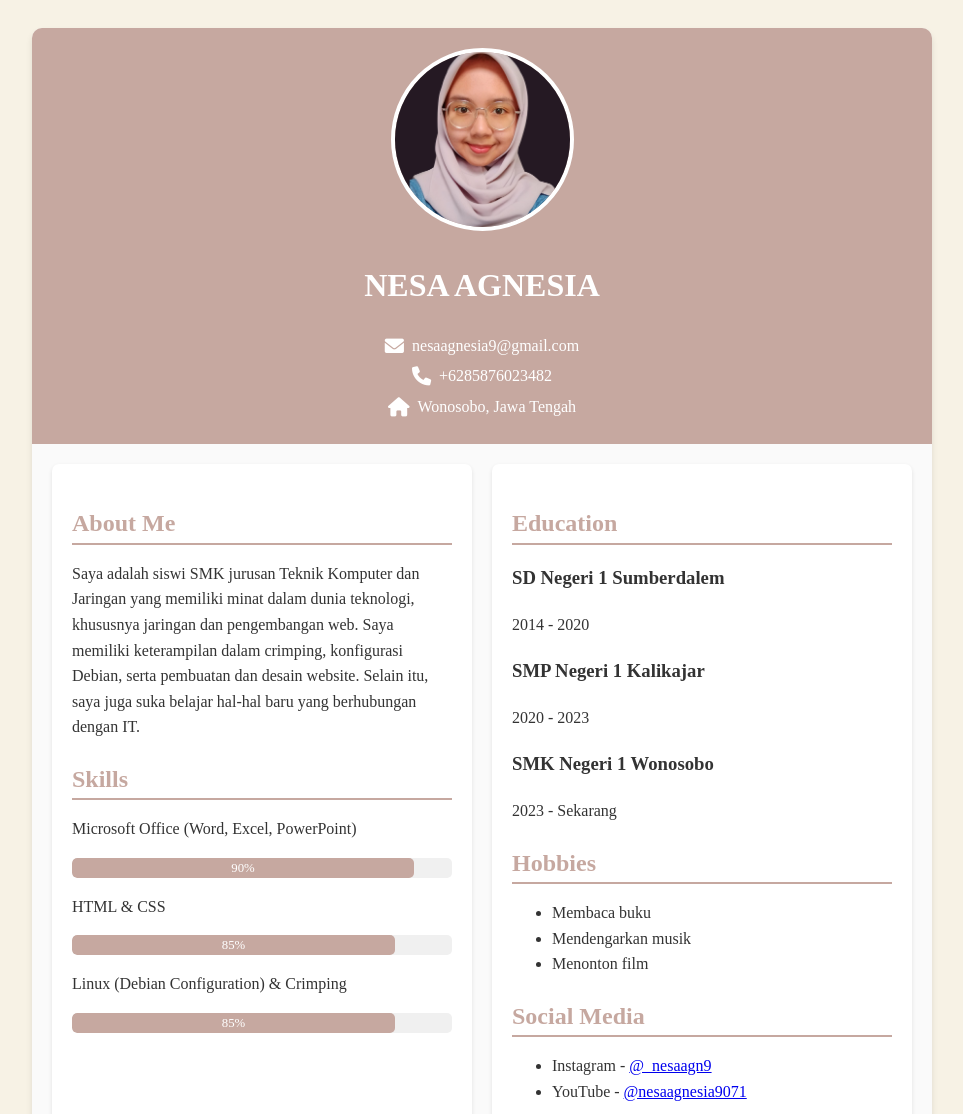
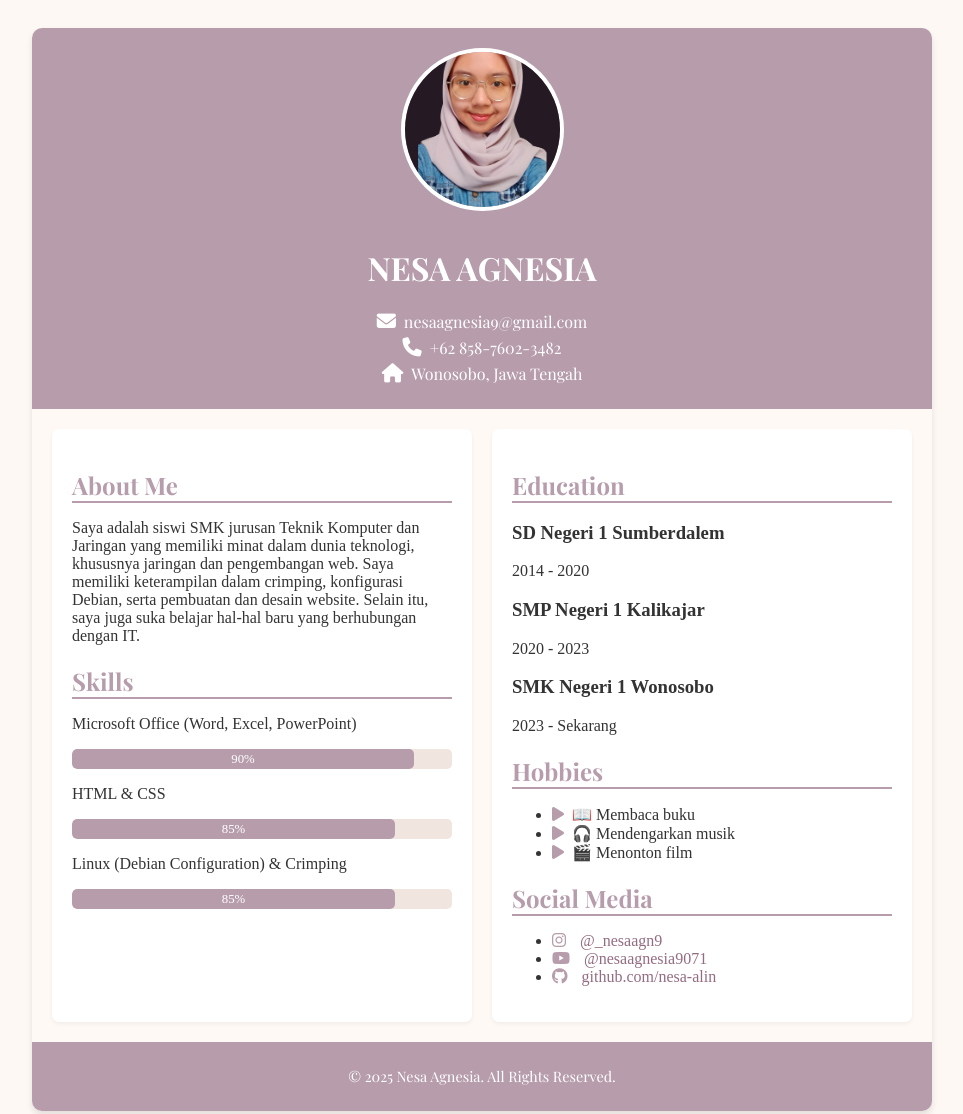
Before and after one commit to nesa-alin/nesaaa, a plain HTML site: page index.html in a window 1280 px wide. Shown: the top 1114 px of the page, without its empty margins (158-1121 px from the left). Drawn offline with nearby package versions, Linux system fonts and the light colour scheme.

Commit message:
Add files via upload

```diff
--- a/index.html
+++ b/index.html
@@ -1,50 +1,63 @@
 <!DOCTYPE html>
 <html lang="en">
 <head>
-    <meta charset="UTF-8">
-    <meta name="viewport" content="width=device-width, initial-scale=1.0">
+  <meta charset="UTF-8" />
+  <meta name="viewport" content="width=device-width, initial-scale=1.0" />
   <title>CV - NESA AGNESIA</title>
-    <link rel="stylesheet" href="style.css">
-    <link href="https://cdnjs.cloudflare.com/ajax/libs/font-awesome/6.0.0-beta3/css/all.min.css" rel="stylesheet">
+  <link
+    rel="stylesheet"
+    href="https://cdnjs.cloudflare.com/ajax/libs/font-awesome/6.5.0/css/all.min.css"/>
+  <link
+    href="https://fonts.googleapis.com/css2?family=Playfair+Display:wght@400;700&display=swap"
+    rel="stylesheet"
+  />
+  <link rel="stylesheet" href="style.css" />
 </head>
 <body>
   <div class="cv-container">
     <header class="cv-header">
       <div class="profile-photo">
-                <img src="gambar/foto cv.jpg">
+        <img src="gambar/foto cv.jpg" alt="Foto Profil Nesa Agnesia" />
       </div>
       <h1>NESA AGNESIA</h1>
       <p class="contact">
         <i class="fas fa-envelope"></i> nesaagnesia9@gmail.com
       </p>
       <p class="contact">
-                <i class="fas fa-phone"></i> +6285876023482
+        <i class="fas fa-phone"></i> +62 858-7602-3482
       </p>
       <p class="contact">
         <i class="fas fa-home"></i> Wonosobo, Jawa Tengah
       </p>
     </header>
+
     <main class="cv-main">
       <section class="cv-left">
         <h2>About Me</h2>
-                <p> Saya adalah siswi SMK jurusan Teknik Komputer dan Jaringan yang memiliki minat dalam dunia teknologi, khususnya jaringan dan pengembangan web. Saya memiliki keterampilan dalam crimping, konfigurasi Debian, serta pembuatan dan desain website. Selain itu, saya juga suka belajar hal-hal baru yang berhubungan dengan IT. </p>
+        <p>
+          Saya adalah siswi SMK jurusan Teknik Komputer dan Jaringan yang
+          memiliki minat dalam dunia teknologi, khususnya jaringan dan
+          pengembangan web. Saya memiliki keterampilan dalam crimping,
+          konfigurasi Debian, serta pembuatan dan desain website. Selain itu,
+          saya juga suka belajar hal-hal baru yang berhubungan dengan IT.
+        </p>
+
         <h2>Skills</h2>
         <p>Microsoft Office (Word, Excel, PowerPoint)</p>
         <div class="load">
-                    <div class="progress" style="width:90%">90%</div>
+          <div class="progress" style="width: 90%">90%</div>
         </div>
 
         <p>HTML & CSS</p>
         <div class="load">
-                    <div class="progress" style="width:85%">85%</div>
+          <div class="progress" style="width: 85%">85%</div>
         </div>
 
         <p>Linux (Debian Configuration) & Crimping</p>
         <div class="load">
-                    <div class="progress" style="width:85%">85%</div>
+          <div class="progress" style="width: 85%">85%</div>
         </div>
       </section>
-
 
       <section class="cv-right">
         <h2>Education</h2>
@@ -55,138 +68,38 @@
         <h3>SMK Negeri 1 Wonosobo</h3>
         <p>2023 - Sekarang</p>
 
-
+        <div class="section">
             <h2>Hobbies</h2>
             <ul>
-                    <li>Membaca buku</li>
-                    <li>Mendengarkan musik</li>
-                    <li>Menonton film</li>
+              <li>📖 Membaca buku</li>
+              <li>🎧 Mendengarkan musik</li>
+              <li>🎬 Menonton film</li>
             </ul>
+          </div>
 
           <div class="social-media">
             <h2>Social Media</h2>
             <ul>
-                        <li>Instagram - <a href="https://www.instagram.com/_nesaagn9" target="_blank">@_nesaagn9</a></li>
-                        <li>YouTube - <a href="https://www.youtube.com/@nesaagnesia9071" target="_blank">@nesaagnesia9071</a></li>
+              <li>
+                <i class="fab fa-instagram"></i>
+                <a href="https://www.instagram.com/_nesaagn9" target="_blank">@_nesaagn9</a>
+              </li>
+              <li>
+                <i class="fab fa-youtube"></i>
+                <a href="https://www.youtube.com/@nesaagnesia9071" target="_blank">@nesaagnesia9071</a>
+              </li>
+              <li>
+                <i class="fab fa-github"></i>
+                <a href="https://github.com/nesa-alin" target="_blank">github.com/nesa-alin</a>
+              </li>
             </ul>
           </div>
-
       </section>
     </main>
+
     <footer class="footer">
       <p>&copy; 2025 Nesa Agnesia. All Rights Reserved.</p>
     </footer>
   </div>
 </body>
 </html>
-
-<style>
-{
-    margin: 0;
-    padding: 0;
-    box-sizing: border-box;
-    font-family: Arial, sans-serif;
-}
-
-body {
-    background-color: #f7f2e5;
-    color: #333;
-    line-height: 1.6;
-    padding: 20px;
-}
-
-.cv-container {
-    max-width: 900px;
-    margin: auto;
-    background: #fafafa;
-    box-shadow: 0 4px 6px rgba(0, 0, 0, 0.1);
-    border-radius: 10px;
-    overflow: hidden;
-}
-
-/* Header Section */
-.cv-header {
-    text-align: center;
-    background: #c6a8a0;
-    color: white;
-    padding: 20px;
-}
-
-.cv-header .profile-photo img {
-    width: 175px;
-    height: 175px;
-    border-radius: 50%;
-    border: 4px solid white;
-    object-fit: cover; /* Biar gambar tetap sesuai ukuran */
-    object-position: center 33%; /* Geser gambar ke bawah */
-    margin-bottom: 0px; /* Tambah jarak dari teks */
-}
-
-
-.contact {
-    font-size: 1rem;
-    margin: 5px 0;
-    display: flex;
-    align-items: center;
-    justify-content: center;
-    gap: 8px;
-}
-
-.contact i {
-    color: #ffffff;
-    font-size: 1.2rem;
-}
-
-/* Main Section */
-.cv-main {
-    display: grid;
-    grid-template-columns: 1fr 1fr;
-    gap: 20px;
-    padding: 20px;
-}
-
-.cv-left,
-.cv-right {
-    padding: 20px;
-    background: #fff;
-    border-radius: 7px;
-    box-shadow: 0 2px 4px rgba(0, 0, 0, 0.1);
-}
-
-/* Section Titles */
-.cv-left h2,
-.cv-right h2 {
-    border-bottom: 2px solid #c6a8a0;
-    margin-bottom: 10px;
-    font-size: 1.5rem;
-    color: #c6a8a0;
-}
-
-/* Progress Bar */
-.load {
-    background: #f0f0f0;
-    border-radius: 5px;
-    overflow: hidden;
-    margin-bottom: 10px;
-    height: 20px;
-}
-
-.progress {
-    background: #c6a8a0;
-    height: 100%;
-    text-align: center;
-    color: white;
-    font-size: 0.8rem;
-    line-height: 20px;
-    border-radius: 5px;
-}
-
-/* Footer */
-.footer {
-    text-align: center;
-    background: #c6a8a0;
-    color: white;
-    padding: 10px;
-    font-size: 0.9rem;
-}
-</style>
--- /dev/null
+++ b/style.css
@@ -0,0 +1,124 @@
+body {
+    background-color: #fdf8f3;
+    color: #333;
+    font-family: 'Merriweather', serif;
+    padding: 20px;
+}
+
+.cv-container {
+    max-width: 900px;
+    margin: auto;
+    background: #fff9f5;
+    box-shadow: 0 4px 6px rgba(0, 0, 0, 0.1);
+    border-radius: 10px;
+    overflow: hidden;
+}
+
+.cv-header {
+    text-align: center;
+    background: #b79dac;
+    color: white;
+    padding: 20px;
+    font-family: 'Playfair Display', serif;
+}
+
+.cv-header .profile-photo img {
+    width: 155px;
+    height: 155px;
+    border-radius: 50%;
+    border: 4px solid white;
+    object-fit: cover;
+    object-position: center center;
+    margin-bottom: 10px;
+}
+
+.contact {
+    font-size: 1rem;
+    margin: 5px 0;
+    display: flex;
+    align-items: center;
+    justify-content: center;
+    gap: 8px;
+}
+
+.contact i {
+    color: #ffffff;
+    font-size: 1.2rem;
+}
+
+.cv-main {
+    display: grid;
+    grid-template-columns: 1fr 1fr;
+    gap: 20px;
+    padding: 20px;
+}
+
+.cv-left,
+.cv-right {
+    padding: 20px;
+    background: #ffffff;
+    border-radius: 7px;
+    box-shadow: 0 2px 4px rgba(0, 0, 0, 0.05);
+}
+
+.cv-left h2,
+.cv-right h2 {
+    border-bottom: 2px solid #b79dac;
+    margin-bottom: 10px;
+    font-size: 1.5rem;
+    color: #b79dac;
+    font-family: 'Playfair Display', serif;
+}
+
+.load {
+    background: #f0e6df;
+    border-radius: 5px;
+    overflow: hidden;
+    margin-bottom: 10px;
+    height: 20px;
+}
+
+.progress {
+    background: #b79dac;
+    height: 100%;
+    text-align: center;
+    color: white;
+    font-size: 0.8rem;
+    line-height: 20px;
+    border-radius: 5px;
+}
+
+.cv-right ul li::before {
+    content: '\f04b';
+    font-family: 'Font Awesome 6 Free';
+    font-weight: 900;
+    margin-right: 8px;
+    color: #b79dac;
+}
+
+.social-media ul li::before {
+    content: none;
+}
+
+.social-media ul li i {
+    color: #b79dac;
+    margin-right: 10px;
+}
+
+.footer {
+    text-align: center;
+    background: #b79dac;
+    color: white;
+    padding: 10px;
+    font-size: 0.9rem;
+    font-family: 'Playfair Display', serif;
+}
+
+a {
+    color: #946c82;
+    text-decoration: none;
+}
+
+a:hover {
+    text-decoration: underline;
+}
```
Lines whose indentation alone changed are shown as unchanged.
